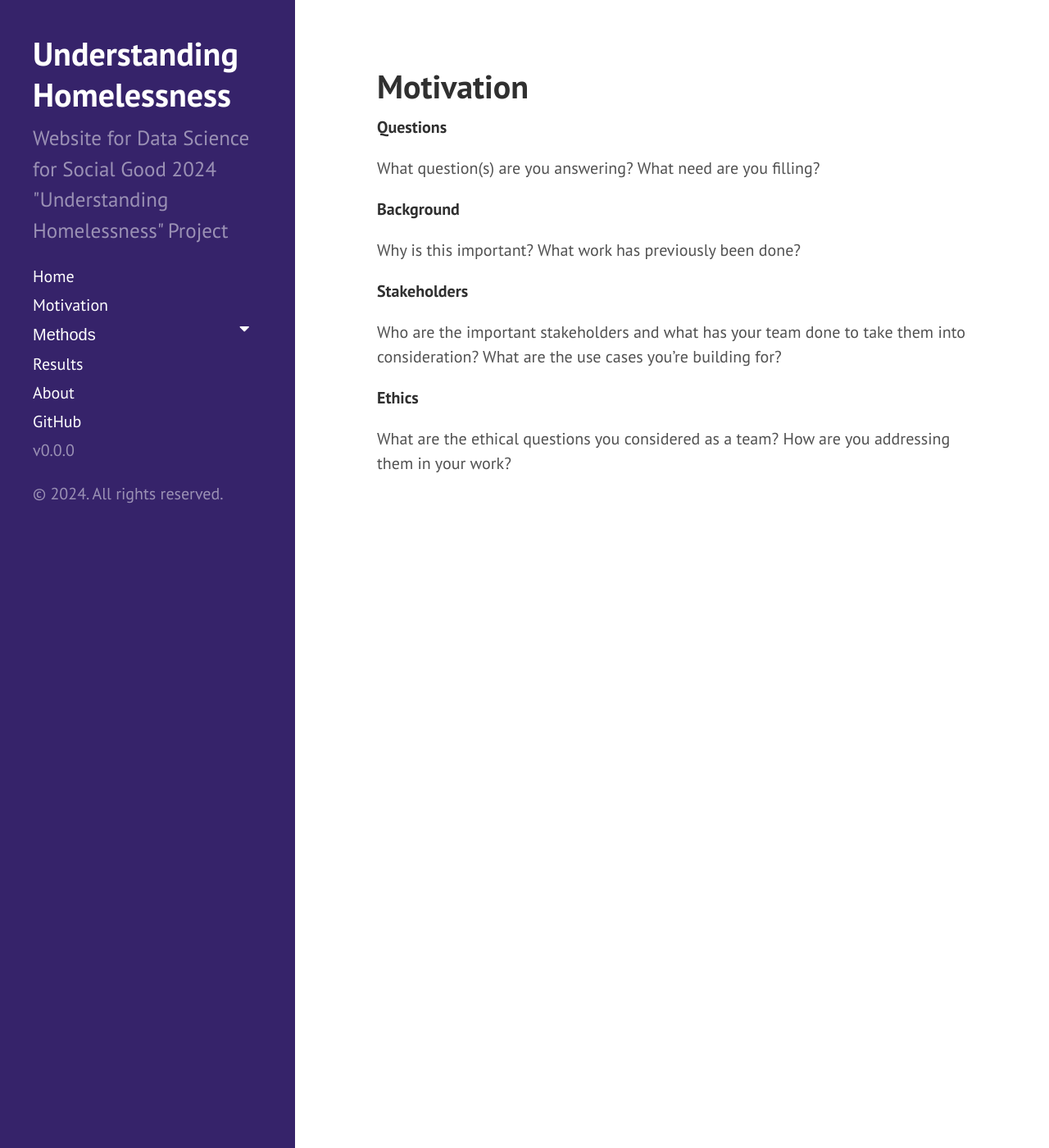
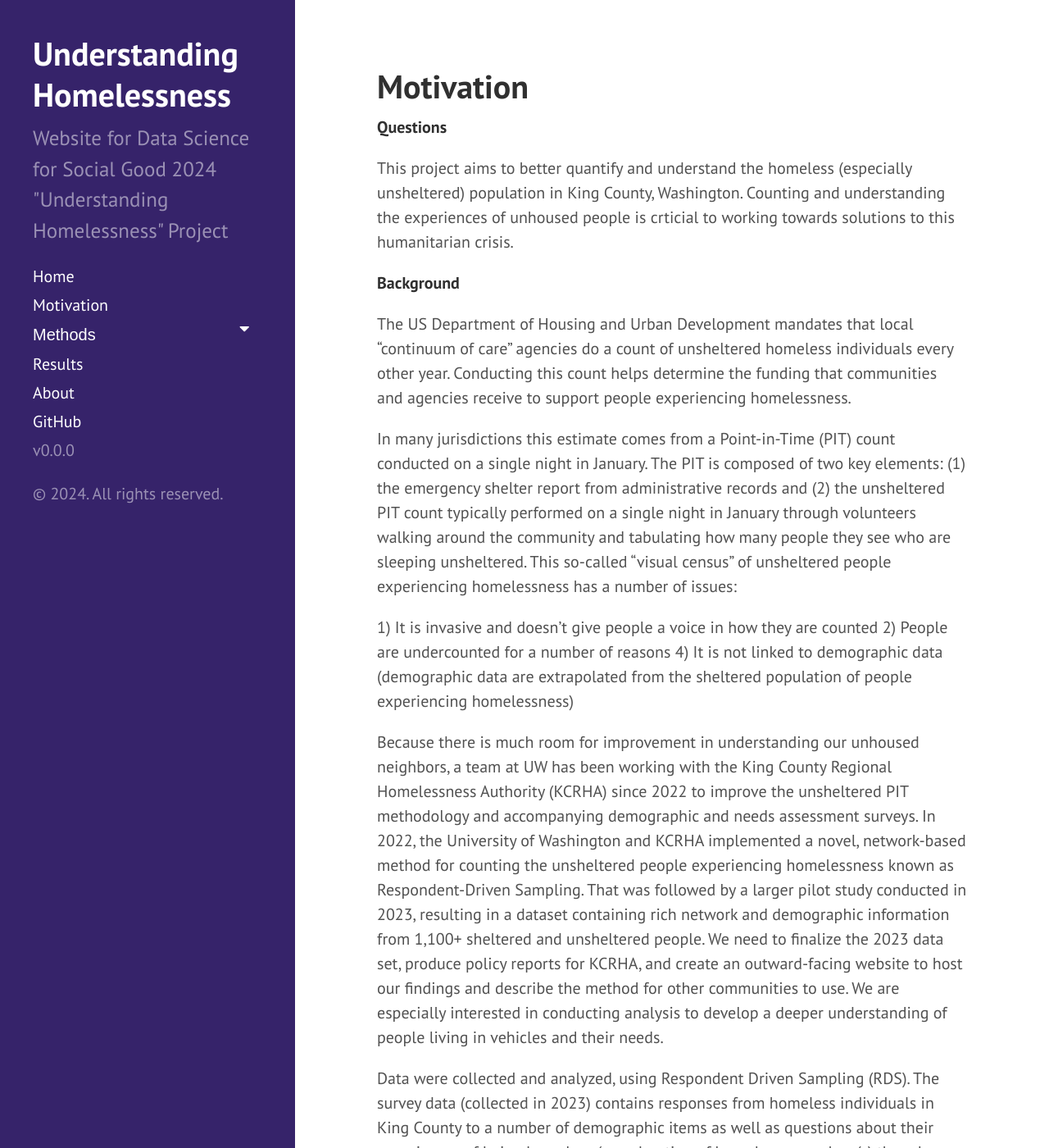
Before and after one commit to uwescience/DSSG2024_Understanding_Homelessness, a Jekyll site: the page built from motivation.md, in a window 1280 px wide and 1400 px high. Shown: the whole window at 82% size. Built offline with Jekyll 4.4.1, drawn with Linux system fonts in a browser that asks for light colours; some of the changed text lies outside the part shown.

Commit message:
Update motivation.md

```diff
--- a/motivation.md
+++ b/motivation.md
@@ -5,20 +5,27 @@ title: Motivation
 
 **Questions**
 
-What question(s) are you answering?
-What need are you filling?
+This project aims to better quantify and understand the homeless (especially unsheltered) population in King County, Washington. Counting and understanding the experiences of unhoused people is crticial to working towards solutions to this humanitarian crisis.
 
 **Background**
 
-Why is this important?
-What work has previously been done?
+The US Department of Housing and Urban Development mandates that local “continuum of care” agencies do a count of unsheltered homeless individuals every other year. Conducting this count helps determine the funding that communities and agencies receive to support people experiencing homelessness.
+
+In many jurisdictions this estimate comes from a Point-in-Time (PIT) count conducted on a single night in January. The PIT is composed of two key elements: (1) the emergency shelter report from administrative records and (2) the unsheltered PIT count typically performed on a single night in January through volunteers walking around the community and tabulating how many people they see who are sleeping unsheltered. This so-called “visual census” of unsheltered people experiencing homelessness has a number of issues:
+
+  1) It is invasive and doesn't give people a voice in how they are counted
+  2) People are undercounted for a number of reasons
+  4) It is not linked to demographic data (demographic data are extrapolated from the sheltered population of people experiencing homelessness)
+
+Because there is much room for improvement in understanding our unhoused neighbors, a team at UW has been working with the King County Regional Homelessness Authority (KCRHA) since 2022 to improve the unsheltered PIT methodology and accompanying demographic and needs assessment surveys. In 2022, the University of Washington and KCRHA implemented a novel, network-based method for counting the unsheltered people experiencing homelessness known as Respondent-Driven Sampling. That was followed by a larger pilot study conducted in 2023, resulting in a dataset containing rich network and demographic information from 1,100+ sheltered and unsheltered people. We need to finalize the 2023 data set, produce policy reports for KCRHA, and create an outward-facing website to host our findings and describe the method for other communities to use. We are especially interested in conducting analysis to develop a deeper understanding of people living in vehicles and their needs.
+
+Data were collected and analyzed, using Respondent Driven Sampling (RDS). The survey data (collected in 2023) contains responses from homeless individuals in King County to a number of demographic items as well as questions about their experiences of being homeless (e.g., duration of homelessness, place(s) they sleep, etc.) and information about their networks of other homeless individuals.
 
 **Stakeholders**
 
-Who are the important stakeholders and what has your team done to take them into consideration?
-What are the use cases you’re building for?
+Key stakeholders for this project included the VA, KCRHA, and San Jose City, all of whome were interested in initial findings from the 2023 survey. We held stakeholder meetings with two groups from the VA, a team of healthcare workers and a team of social workers, in order to understand their needs and interest in the data and to get feedback on initial findings. We also met with a representative from San Jose City who had a particular interest in people living in vehicles and who is interested in adopting the sampling method used in King County. Other stakeholders include future researchers and students who will be using the finalized dataset that was prepared as a part of our project.
+
 
 **Ethics**
 
-What are the ethical questions you considered as a team?
-How are you addressing them in your work?
+Given that people experiencing homelessness are a vulnerable population and the survey contains sensitive data about health, substance use and more, measures were taken to ensure that data individuals cannot be identified in summary findings and in externally facing papers and websites. We also worked closely with direct service providers and held a focus group with people experiencing homelessness to better understand ways that this data can be used to support and understand the unhoused population.
```
